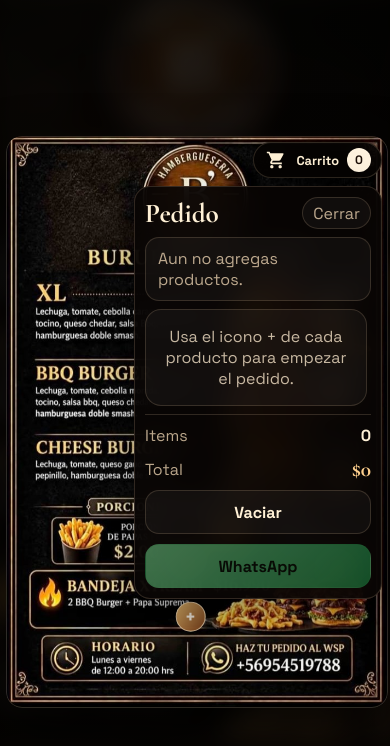
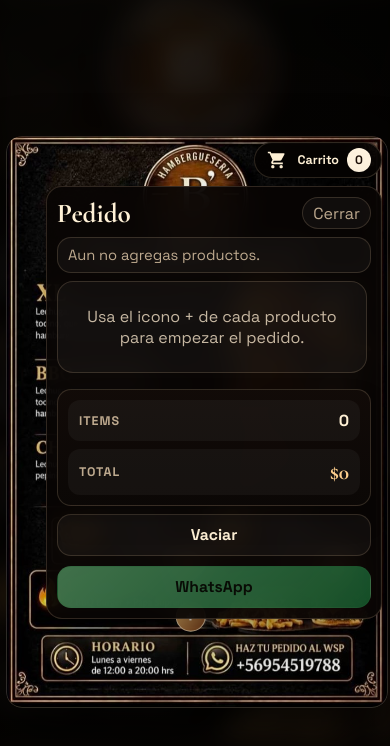
Before and after one commit to Peluchito19/Burgueri-Burguer, a website: page index.html in a window 390 px wide. Both pictures are taken after a click on the button "Abrir carrito". Drawn offline with nearby package versions, Linux system fonts and the light colour scheme.

Commit message:
Refine mobile cart layout

```diff
--- a/styles-cartilla-completa.css
+++ b/styles-cartilla-completa.css
@@ -327,6 +327,7 @@ h2 {
   min-height: 0;
   overflow: auto;
   padding-right: 4px;
+  padding-bottom: 6px;
 }
 
 .cart-items::-webkit-scrollbar {
@@ -426,12 +427,31 @@ h2 {
 .cart-summary {
   display: grid;
   gap: 10px;
-  padding-top: 10px;
-  border-top: 1px solid rgba(255, 224, 177, 0.16);
+  margin-top: 2px;
+  padding: 12px;
+  border: 1px solid rgba(255, 224, 177, 0.16);
+  border-radius: 16px;
+  background: linear-gradient(180deg, rgba(18, 11, 8, 0.96), rgba(12, 8, 6, 0.92));
+  box-shadow: 0 14px 26px rgba(0, 0, 0, 0.18);
+  position: relative;
+  z-index: 1;
+}
+
+.summary-row {
+  min-height: 24px;
+}
+
+.summary-row span {
+  font-size: 0.78rem;
+  font-weight: 700;
+  letter-spacing: 0.08em;
+  text-transform: uppercase;
 }
 
 .summary-row strong {
   color: var(--text);
+  font-size: 1rem;
+  font-weight: 800;
 }
 
 .total-row strong {
@@ -547,7 +567,7 @@ h2 {
   .cart-overlay {
     top: 8px;
     right: 8px;
-    width: min(234px, calc(100% - 16px));
+    width: min(320px, calc(100vw - 16px));
   }
 
   .cart-trigger {
@@ -561,10 +581,33 @@ h2 {
   }
 
   .cart-popover {
-    max-height: min(62dvh, 420px);
+    max-height: min(78dvh, 560px);
     gap: 8px;
     padding: 10px;
     border-radius: 16px;
+  }
+
+  .cart-popover__header {
+    gap: 8px;
+  }
+
+  .cart-status {
+    padding: 8px 10px;
+    font-size: 0.92rem;
+  }
+
+  .cart-summary {
+    grid-template-columns: repeat(2, minmax(0, 1fr));
+    gap: 8px;
+    padding: 10px;
+    border-radius: 14px;
+  }
+
+  .summary-row {
+    min-height: auto;
+    padding: 10px 11px;
+    border-radius: 12px;
+    background: rgba(255, 255, 255, 0.04);
   }
 
   .cart-item__head,
@@ -586,13 +629,21 @@ h2 {
     font-size: 0.8rem;
   }
 
+  .cart-item__head {
+    display: grid;
+    grid-template-columns: minmax(0, 1fr) auto;
+    align-items: start;
+    gap: 10px;
+  }
+
   .cart-item__foot {
     align-items: center;
   }
 
   .cart-item__controls {
-    width: 100%;
-    justify-content: space-between;
+    width: auto;
+    justify-content: flex-start;
+    align-self: start;
     padding: 5px;
   }
 
@@ -634,13 +685,61 @@ h2 {
   }
 
   .cart-overlay {
-    width: min(248px, calc(100% - 12px));
+    width: min(336px, calc(100vw - 12px));
     top: 6px;
     right: 6px;
   }
 
   .cart-popover {
-    max-height: min(68dvh, 440px);
+    max-height: min(82dvh, 620px);
+  }
+
+  .cart-trigger__label {
+    font-size: 0.78rem;
+  }
+
+  .cart-summary {
+    grid-template-columns: 1fr;
+  }
+
+  .summary-row {
+    flex-direction: row;
+    align-items: center;
+    justify-content: space-between;
+  }
+
+  .cart-actions {
+    flex-direction: row;
+    align-items: stretch;
+  }
+
+  .ghost-button,
+  .whatsapp-button {
+    min-width: 0;
+    min-height: 42px;
+    padding: 0 12px;
+    font-size: 0.98rem;
+  }
+
+  .cart-item {
+    padding: 12px;
+  }
+
+  .cart-item__name {
+    font-size: 1rem;
+  }
+
+  .cart-item__meta {
+    font-size: 0.76rem;
+  }
+
+  .cart-item__head {
+    grid-template-columns: 1fr;
+  }
+
+  .cart-item__controls {
+    width: 100%;
+    justify-content: space-between;
   }
 }
 
```
